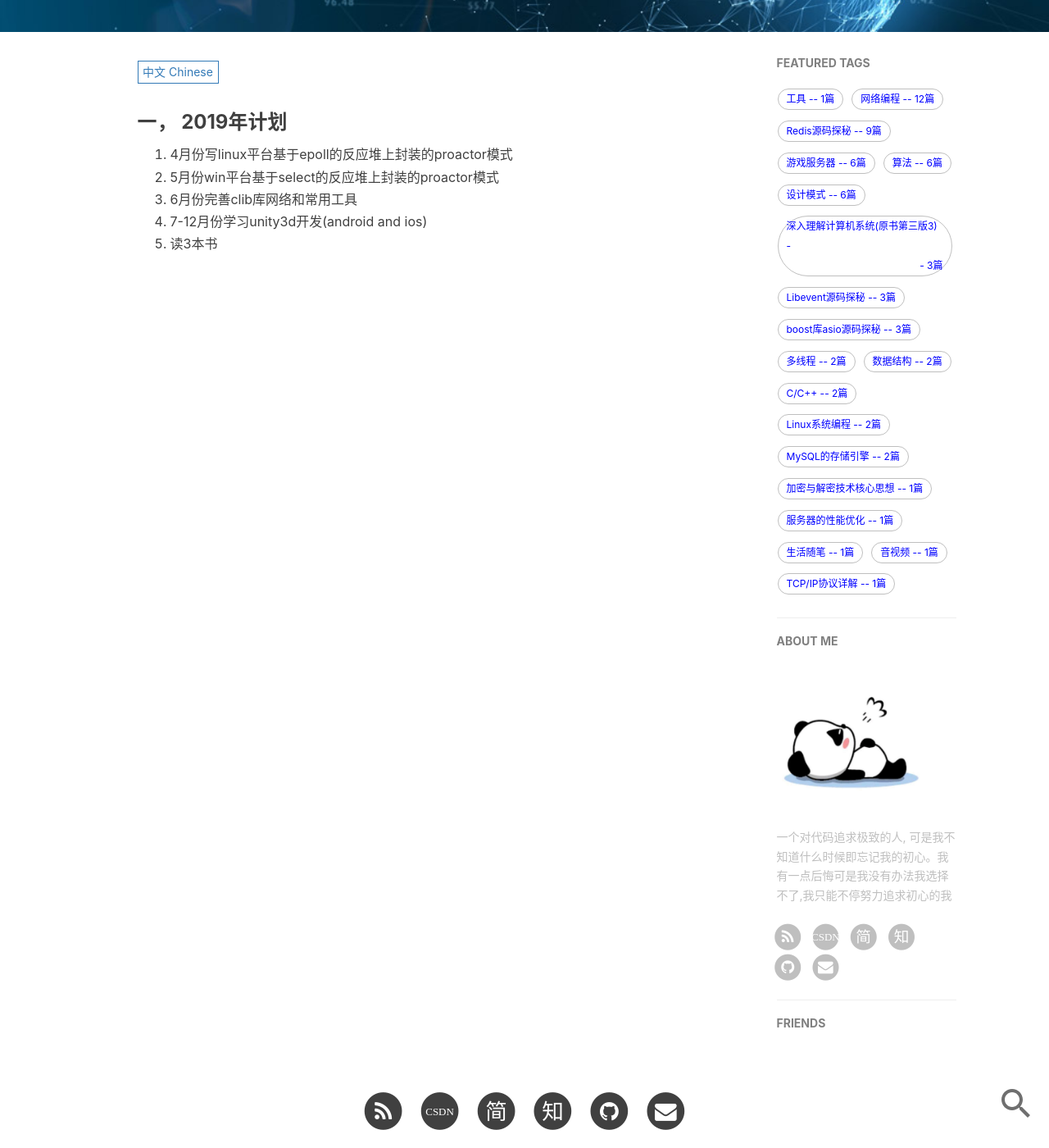
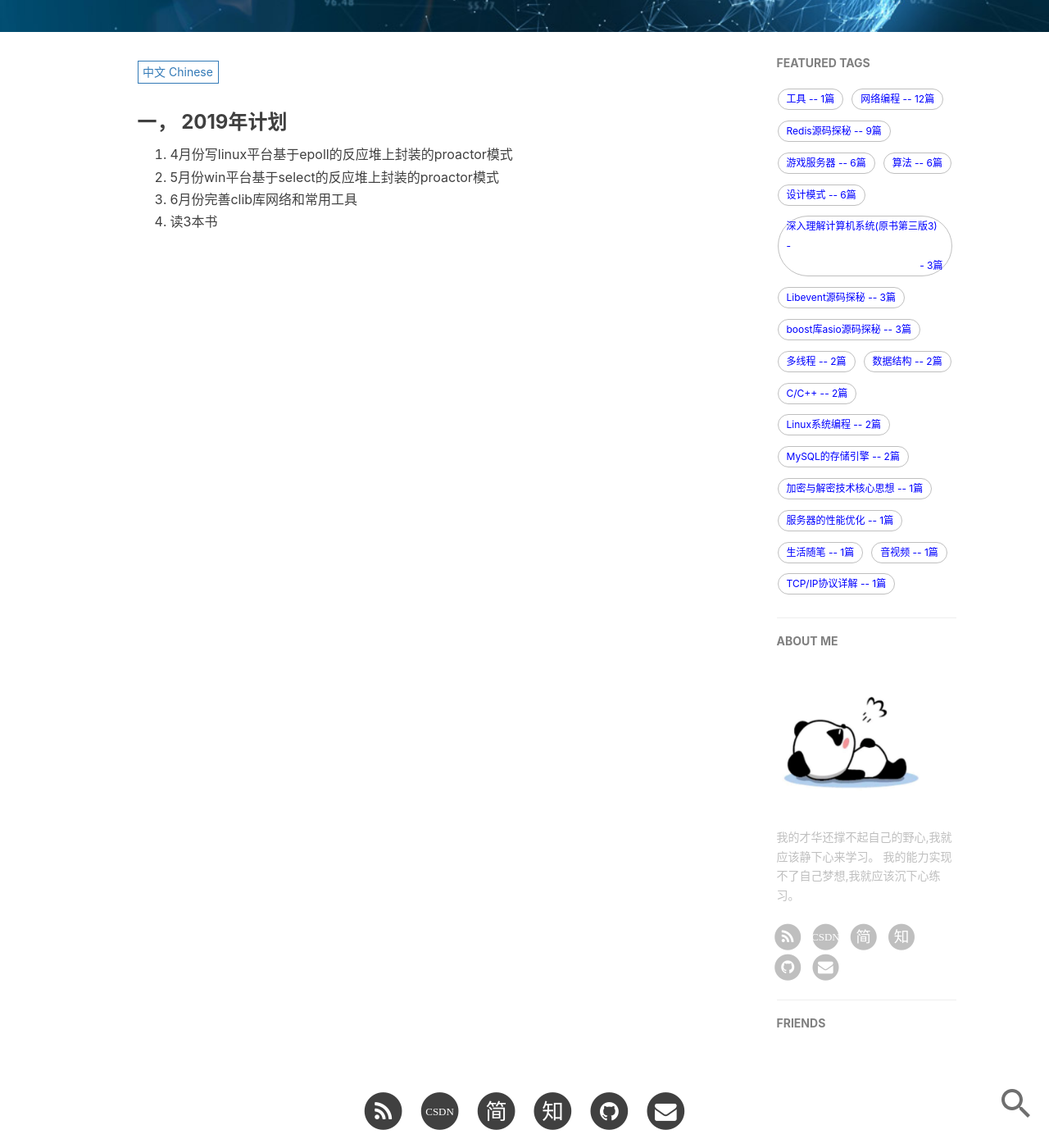
Before and after one commit to chensongpoixs/chensongpoixs.github.io, a Jekyll site: the page built from plan.html, in a window 1280 px wide and 1400 px high, scrolled down 379 px. Shown: the whole window at 82% size. Built offline with Jekyll 4.4.1, drawn with Linux system fonts in a browser that asks for light colours; nearby versions of some CDN libraries; comment, search, counter and statistics services are not loaded.

Commit message:
[我的才华还撑不起自己的野心,我就应该静下心来学习。 我的能力实现不了自己梦想，我就应该沉下心练习。]

```diff
--- a/_config.yml
+++ b/_config.yml
@@ -16,7 +16,7 @@ plugins:
 sidebar: true                           # whether or not using Sidebar.
 #  北京的程序员是一群优秀、刻苦、多金、秃顶、穿格子衫的男人
 # 一个对代码追求极致的人, 可是我不知道什么时候即忘记我的初心。我有一点后悔可是我没有办法我选择不了,我只能不停努力追求初心的我
-sidebar-about-description: "一个对代码追求极致的人, 可是我不知道什么时候即忘记我的初心。我有一点后悔可是我没有办法我选择不了,我只能不停努力追求初心的我 "
+sidebar-about-description: "我的才华还撑不起自己的野心,我就应该静下心来学习。 我的能力实现不了自己梦想,我就应该沉下心练习。"
 sidebar-avatar: /img/about-BY-gentle.jpg      # use absolute URL, seeing it's used in both `/` and `/about/`
 
 
--- a/_includes/plan/en.md
+++ b/_includes/plan/en.md
@@ -3,5 +3,4 @@
 1. Write Linux platform in April based on epoll Proactor mode encapsulated on reactor
 2. May Win Platform's Select-based Proactor Model for Reactor Packaging
 3. Improvement of clib library network and common tools in June
-4. Learning Unity3d Development (Android and ios) from July to December
-5. Read 3 books
+4. Read 3 books
--- a/_includes/plan/zh.md
+++ b/_includes/plan/zh.md
@@ -3,5 +3,4 @@
 1. 4月份写linux平台基于epoll的反应堆上封装的proactor模式
 2. 5月份win平台基于select的反应堆上封装的proactor模式
 3. 6月份完善clib库网络和常用工具
-4. 7-12月份学习unity3d开发(android and ios)
-5. 读3本书
+4. 读3本书
```
Also changed, not shown: _posts/2019-10-26-redis源码分析之主从同步源码分析.md (+1 -1 lines).
